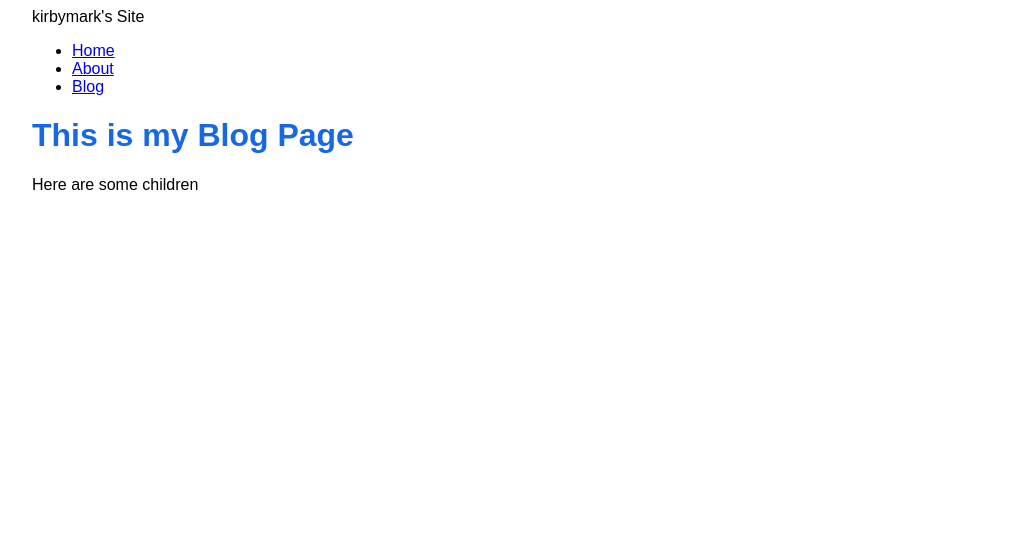
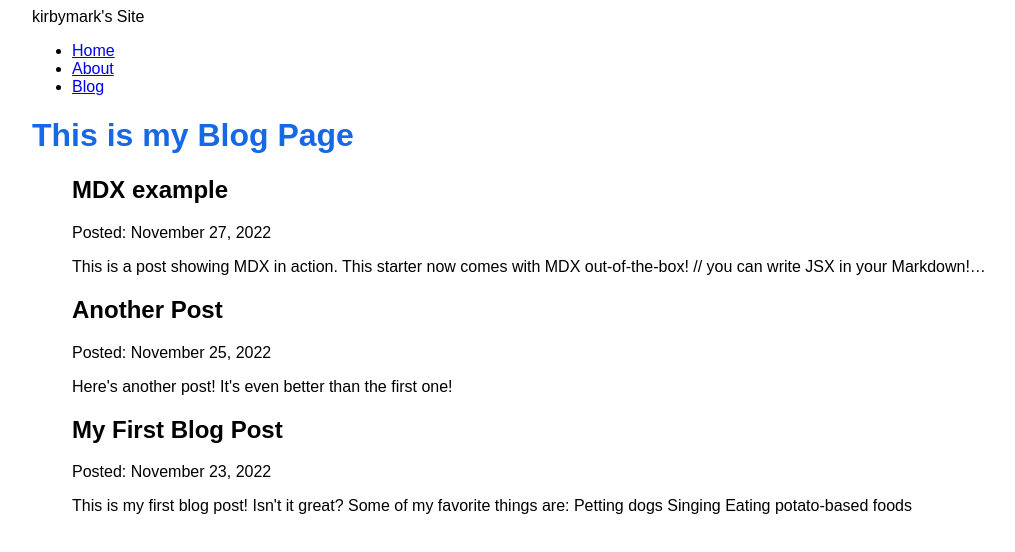
Before and after one commit to kirbymark/mark-site, a Gatsby site: page /blog in a window 1280 px wide. Shown: the whole page, without its empty margins (8-1023 px from the left). Built offline with nearby package versions, Linux system fonts and the light colour scheme; Gatsby itself is replaced by a stand-in of ours; some packages are replaced by stand-ins of ours.

Commit message:
complete blog posts

````diff
--- /dev/null
+++ b/blog/blog-post-01.mdx
@@ -0,0 +1,13 @@
+---
+title: "My First Blog Post"
+date: "2022-11-23"
+slug: "blog-post-01"
+---
+
+This is my first blog post! Isn't it *great*?
+
+Some of my **favorite** things are:
+
+* Petting dogs
+* Singing
+* Eating potato-based foods
--- /dev/null
+++ b/blog/blog-post-02.mdx
@@ -0,0 +1,7 @@
+---
+title: "Another Post"
+date: "2022-11-25"
+slug: "another-post"
+---
+
+Here's another post! It's even better than the first one!
--- /dev/null
+++ b/blog/blog-post-03.mdx
@@ -0,0 +1,20 @@
+---
+title: "MDX example"
+date: "2022-11-27"
+slug: "yet-another-post"
+description: "A post showing MDX in action"
+---
+
+
+This is a post showing MDX in action. This starter now comes with MDX out-of-the-box!
+
+```js
+// you can write JSX in your Markdown!
+<button>test</button>
+```
+
+<button>test</button>
+
+## MDX
+
+MDX lets you write JSX embedded inside markdown, perfect for technical blogs. MDX works with Gatsby through [gatsby-plugin-mdx](https://www.gatsbyjs.org/packages/gatsby-plugin-mdx/). You can learn more about it in the Gatsby docs: [Getting Started with MDX](https://www.gatsbyjs.org/docs/mdx/getting-started/).
--- a/gatsby-config.js
+++ b/gatsby-config.js
@@ -4,10 +4,35 @@
 module.exports = {
   siteMetadata: {
     title: `kirbymark's Site`,
-    siteUrl: `https://www.yourdomain.tld`,
+    siteUrl: `https://marksitemaster.gatsbyjs.io/`,
+    description: `My initial Gatsby site from tutorial`,
+    twitterUsername: `@kirbymark`,
+    image: `/src/images/kirbymark-mg.svg`,
   },
   plugins: [
     "gatsby-plugin-image",
     "gatsby-plugin-sharp",
+    {
+      resolve: "gatsby-source-filesystem",
+      options: {
+        name: "blog-folder",
+        path: `${__dirname}/blog`,
+      }
+    },
+    {
+      resolve: `gatsby-plugin-mdx`,
+      options: {
+        extensions: [`.mdx`, `.md`],
+        gatsbyRemarkPlugins: [
+          {
+            resolve: `gatsby-remark-images`,
+            options: {
+              maxWidth: 590,
+            },
+          },
+          "gatsby-remark-prismjs",
+        ],
+      },
+    },
   ],
 }
--- a/src/components/layout.js
+++ b/src/components/layout.js
@@ -3,23 +3,30 @@ import { Link, useStaticQuery, graphql } from "gatsby"
 import { container, heading, navLinks, navLinkItem, navLinkText, siteTitle, } from './layout.module.css'
 
 const Layout = ({ pageTitle, pageHeading, children }) => {
-    const data = useStaticQuery(graphql`
-        query {
-            site {
-                siteMetadata {
-                    title
-                }
-            }
+
+    const query = graphql`
+    query {
+        site {
+        siteMetadata {
+            title,
+            siteUrl,
+            description
         }
-    `)
+        }
+    }
+    `
 
-    console.log("data: ", data)
+    const configdata = useStaticQuery(query)
+
+    console.log("configdata: ", configdata)
+    console.log("Site Title: ", configdata.site.siteMetadata.title)
+    console.log("Site Description: ", configdata.site.siteMetadata.description)
+    console.log("Site location: ", configdata.site.siteMetadata.siteUrl)
 
     return (
         <main>
-            <title>{pageTitle}</title>
             <div className={container}>
-            <header className={siteTitle}>{data.site.siteMetadata.title}</header>
+            <header className={siteTitle}>{configdata.site.siteMetadata.title}</header>
                 <nav>
                     <ul className={navLinks}>
                         <li className={navLinkItem}><Link to="/" className={navLinkText}>Home</Link></li>
--- /dev/null
+++ b/src/components/seo.js
@@ -0,0 +1,20 @@
+import * as React from 'react'
+import { graphql, useStaticQuery } from 'gatsby'
+
+const Seo = ({ title }) => {
+  const data = useStaticQuery(graphql`
+    query {
+      site {
+        siteMetadata {
+          title
+        }
+      }
+    }
+  `)
+
+  return (
+    <title>{title} | {data.site.siteMetadata.title}</title>
+  )
+}
+
+export default Seo
--- a/src/pages/about.js
+++ b/src/pages/about.js
@@ -1,6 +1,7 @@
 import * as React from "react"
 import { Link } from "gatsby"
 import Layout from "../components/layout"
+import Seo from '../components/seo'
 
 const AboutPage = () => {
   return (
@@ -10,4 +11,6 @@ const AboutPage = () => {
   )
 }
 
+export const Head = () => <Seo title="About Us" />
+
 export default AboutPage
--- a/src/pages/blog.js
+++ b/src/pages/blog.js
@@ -1,14 +1,46 @@
 import * as React from "react"
-import { Link } from "gatsby"
+import { Link, graphql } from "gatsby"
 import Layout from "../components/layout"
+import Seo from '../components/seo'
 
 
-const BlogPage = () => {
+const BlogPage = ( {data, children} ) => {
+  console.log("data:", data)
   return (
     <Layout pageTitle="Blog" pageHeading ="This is my Blog Page">
-      <p>Here are some children</p>
+    {
+      <ul>
+      {data.allMdx.nodes.map((node) => (
+        <article key={node.id}>
+          <h2>{node.frontmatter.title}</h2>
+          <p>Posted: {node.frontmatter.date}</p>
+          <p>{node.excerpt}</p>
+        </article>
+      ))}
+      </ul>
+    }
     </Layout>
   )
 }
 
+
+export const query = graphql`
+  query {
+    allMdx(sort: { frontmatter: { date: DESC }}) {
+      nodes {
+        frontmatter {
+          date(formatString: "MMMM D, YYYY")
+          title
+          slug
+        }
+        id
+        excerpt
+      }
+    }
+  }
+`
+
+
+export const Head = () => <Seo title="Blog Page" />
+
 export default BlogPage
--- a/src/pages/index.js
+++ b/src/pages/index.js
@@ -2,17 +2,21 @@ import * as React from "react"
 import { Link } from "gatsby"
 import Layout from "../components/layout"
 import { StaticImage } from 'gatsby-plugin-image'
+import Seo from '../components/seo'
 
 const HomePage = () => {
   return (
     <Layout pageTitle="Home" pageHeading ="Welcome to my Gatsby site!">
       <p>I am builing this site to learn Gatsby using the tutorial <a href="https://www.gatsbyjs.com/docs/tutorial/part-2/" target="_blank">here</a></p>
       <StaticImage
-        alt="Clifford, a reddish-brown pitbull, posing on a couch and looking stoically at the camera"
+        alt="Portsmouth Harbour inlet"
         src="../images/Portsmouth01.jpg"
+        loading="eager"
       />
     </Layout>
   )
 }
 
+export const Head = () => <Seo title="Home Page" />
+
 export default HomePage
````
Also changed, not shown: package.json (+7 -0 lines), 1 other file.
